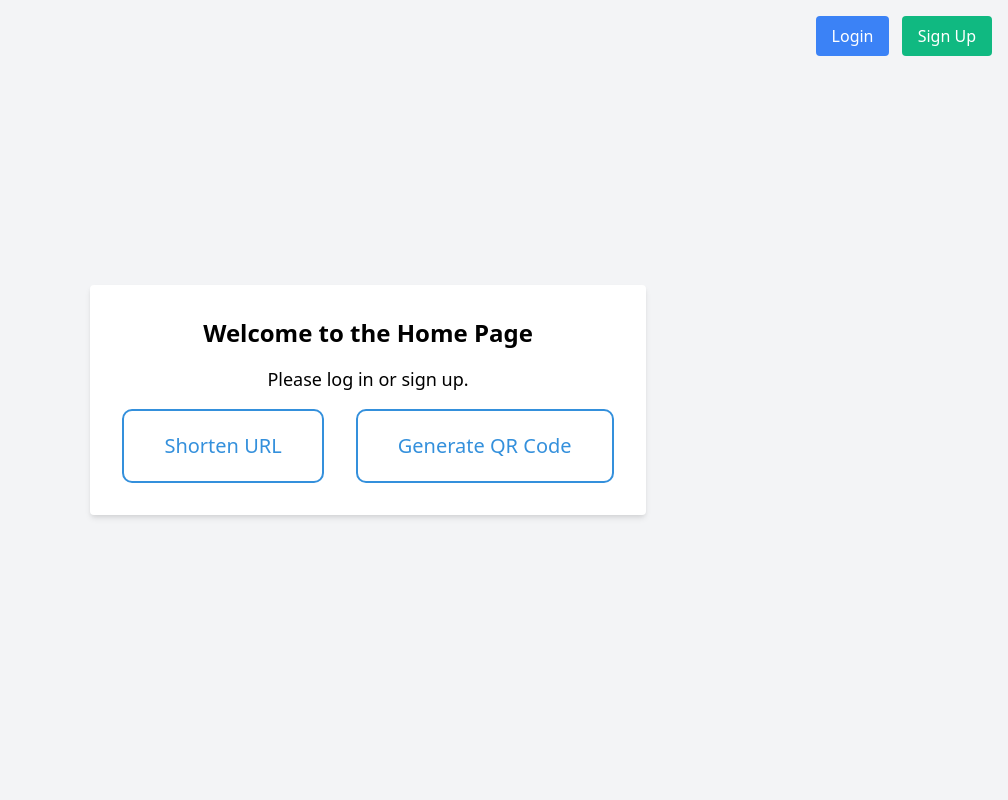
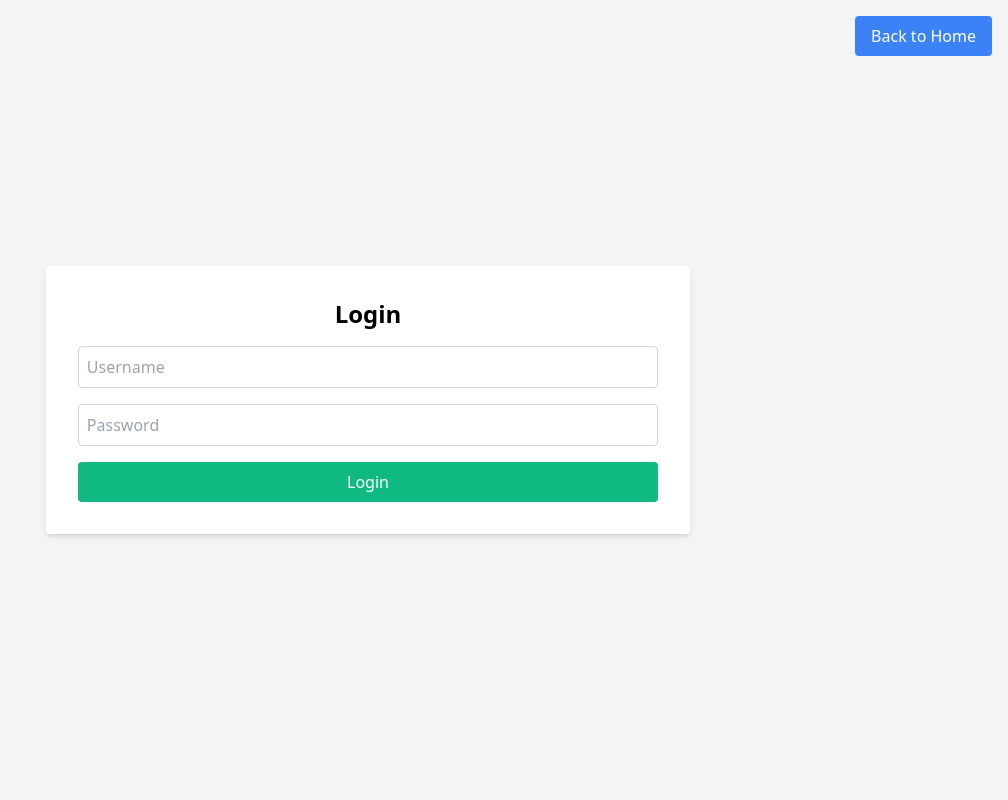
Before and after one commit to levdalba/URL-Shortener-X-QR-Generator-Flask, a Flask app: page /login in a window 1280 px wide. Shown: the whole page, without its empty margins (272-1280 px from the left). Run offline with Flask 3, Linux system fonts and the light colour scheme.

Commit message:
fixed errors

```diff
--- a/app.py
+++ b/app.py
@@ -38,7 +38,9 @@ def is_valid_url(url):
 
 @app.route("/")
 def home():
-    return render_template("home.html")
+    qr_code = session.pop("qr_code", None)
+    shortened_url = session.pop("shortened_url", None)
+    return render_template("home.html", qr_code=qr_code, shortened_url=shortened_url)
 
 
 @app.route("/signup", methods=["GET", "POST"])
@@ -87,7 +89,8 @@ def shorten_url():
         if is_valid_url(long_url):
             short_url = generate_short_url()
             url_mapping[short_url] = long_url
-            flash(f"Shortened URL: {request.host_url}{short_url}", "success")
+            session["shortened_url"] = request.host_url + short_url
+            flash(f"Shortened URL: {session['shortened_url']}", "success")
         else:
             flash("Invalid URL. Please enter a valid URL.", "error")
     else:
@@ -120,10 +123,10 @@ def generate_qr():
     img.save(img_io, "PNG")
     img_io.seek(0)
 
-    # Convert image to base64
     img_base64 = base64.b64encode(img_io.getvalue()).decode("utf-8")
+    session["qr_code"] = img_base64
 
-    return render_template("home.html", qr_code=img_base64)
+    return redirect(url_for("home"))
 
 
 @app.route("/<short_url>")
--- a/templates/login.html
+++ b/templates/login.html
@@ -4,90 +4,35 @@
 <head>
     <meta charset="UTF-8">
     <meta name="viewport" content="width=device-width, initial-scale=1.0">
-    <title>Home Page</title>
+    <title>Login Page</title>
     <link href="https://cdn.jsdelivr.net/npm/tailwindcss@2.2.19/dist/tailwind.min.css" rel="stylesheet">
-    <style>
-        .hidden {
-            display: none;
-        }
-
-        .button {
-            padding: 20px 40px;
-            font-size: 1.25rem;
-            border: 2px solid #3490dc;
-            border-radius: 10px;
-            background-color: white;
-            color: #3490dc;
-            cursor: pointer;
-            transition: background-color 0.3s, color 0.3s;
-        }
-
-        .button:hover {
-            background-color: #3490dc;
-            color: white;
-        }
-    </style>
 </head>
 
-<body class="bg-gray-100 flex flex-col items-center justify-center min-h-screen">
-    <div class="absolute top-4 right-4 space-x-2">
-        {% if 'username' in session %}
-        <a href="{{ url_for('logout') }}"><button class="px-4 py-2 bg-red-500 text-white rounded">Logout</button></a>
-        {% else %}
-        <a href="{{ url_for('login') }}"><button class="px-4 py-2 bg-blue-500 text-white rounded">Login</button></a>
-        <a href="{{ url_for('signup') }}"><button class="px-4 py-2 bg-green-500 text-white rounded">Sign Up</button></a>
-        {% endif %}
-    </div>
+<body class="bg-gray-100 flex items-center justify-center min-h-screen">
+    <a href="{{ url_for('home') }}" class="absolute top-4 right-4">
+        <button class="px-4 py-2 bg-blue-500 text-white rounded">Back to Home</button>
+    </a>
     <div class="bg-white p-8 rounded shadow-md text-center">
-        <h1 class="text-2xl font-bold mb-4">Welcome to the Home Page</h1>
-        {% with messages = get_flashed_messages() %}
+        <h1 class="text-2xl font-bold mb-4">Login</h1>
+        <form action="{{ url_for('login') }}" method="post" class="space-y-4">
+            <input type="text" name="username" class="w-full p-2 border border-gray-300 rounded" placeholder="Username"
+                required>
+            <input type="password" name="password" class="w-full p-2 border border-gray-300 rounded"
+                placeholder="Password" required>
+            <input type="submit" value="Login" class="w-full px-4 py-2 bg-green-500 text-white rounded cursor-pointer">
+        </form>
+        {% with messages = get_flashed_messages(with_categories=true) %}
         {% if messages %}
-        <div class="mb-4 space-y-2">
-            {% for message in messages %}
+        <div class="mt-4 space-y-2">
+            {% for category, message in messages %}
             <div
-                class="{% if 'success' in message %}bg-green-200 text-green-700{% else %}bg-red-200 text-red-700{% endif %} p-2 rounded">
+                class="{% if category == 'success' %}bg-green-200 text-green-700{% else %}bg-red-200 text-red-700{% endif %} p-2 rounded">
                 {{ message }}</div>
             {% endfor %}
         </div>
         {% endif %}
         {% endwith %}
-        {% if 'username' in session %}
-        <p class="text-lg mb-4">Hello, {{ session['username'] }}!</p>
-        {% else %}
-        <p class="text-lg mb-4">Please log in or sign up.</p>
-        {% endif %}
-        <div class="flex space-x-8">
-            <button onclick="showForm('shorten')" class="button">Shorten URL</button>
-            <button onclick="showForm('qr')" class="button">Generate QR Code</button>
-        </div>
-        <div id="shorten-form" class="mt-8 hidden">
-            <form action="{{ url_for('shorten_url') }}" method="post">
-                <input type="text" name="long_url" class="w-full p-2 border border-gray-300 rounded mb-4"
-                    placeholder="Enter URL to shorten" required>
-                <input type="submit" value="Shorten URL"
-                    class="px-4 py-2 bg-green-500 text-white rounded cursor-pointer">
-            </form>
-        </div>
-        <div id="qr-form" class="mt-8 hidden">
-            <form action="{{ url_for('generate_qr') }}" method="post">
-                <input type="text" name="qr_url" class="w-full p-2 border border-gray-300 rounded mb-4"
-                    placeholder="Enter URL to generate QR code" required>
-                <input type="submit" value="Generate QR Code"
-                    class="px-4 py-2 bg-blue-500 text-white rounded cursor-pointer">
-            </form>
-        </div>
     </div>
-    <script>
-        function showForm(formType) {
-            document.getElementById('shorten-form').classList.add('hidden');
-            document.getElementById('qr-form').classList.add('hidden');
-            if (formType === 'shorten') {
-                document.getElementById('shorten-form').classList.remove('hidden');
-            } else if (formType === 'qr') {
-                document.getElementById('qr-form').classList.remove('hidden');
-            }
-        }
-    </script>
 </body>
 
 </html>
--- a/templates/signup.html
+++ b/templates/signup.html
@@ -28,8 +28,7 @@
             {% for category, message in messages %}
             <div
                 class="{% if category == 'success' %}bg-green-200 text-green-700{% else %}bg-red-200 text-red-700{% endif %} p-2 rounded">
-                {{ message }}
-            </div>
+                {{ message }}</div>
             {% endfor %}
         </div>
         {% endif %}
```
